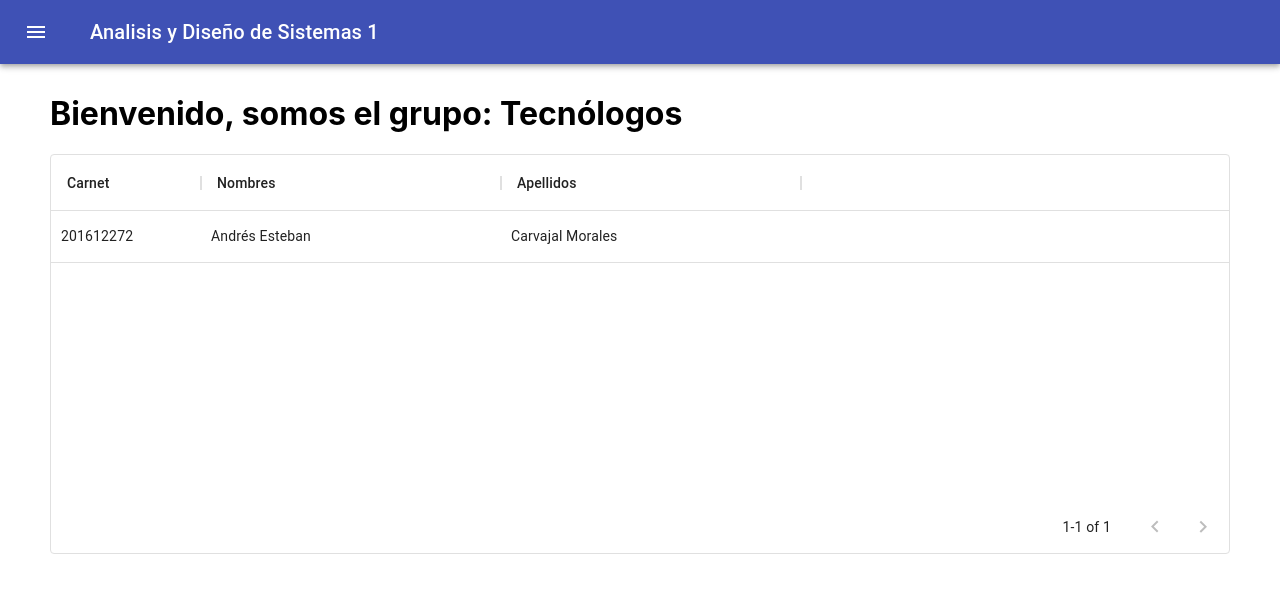
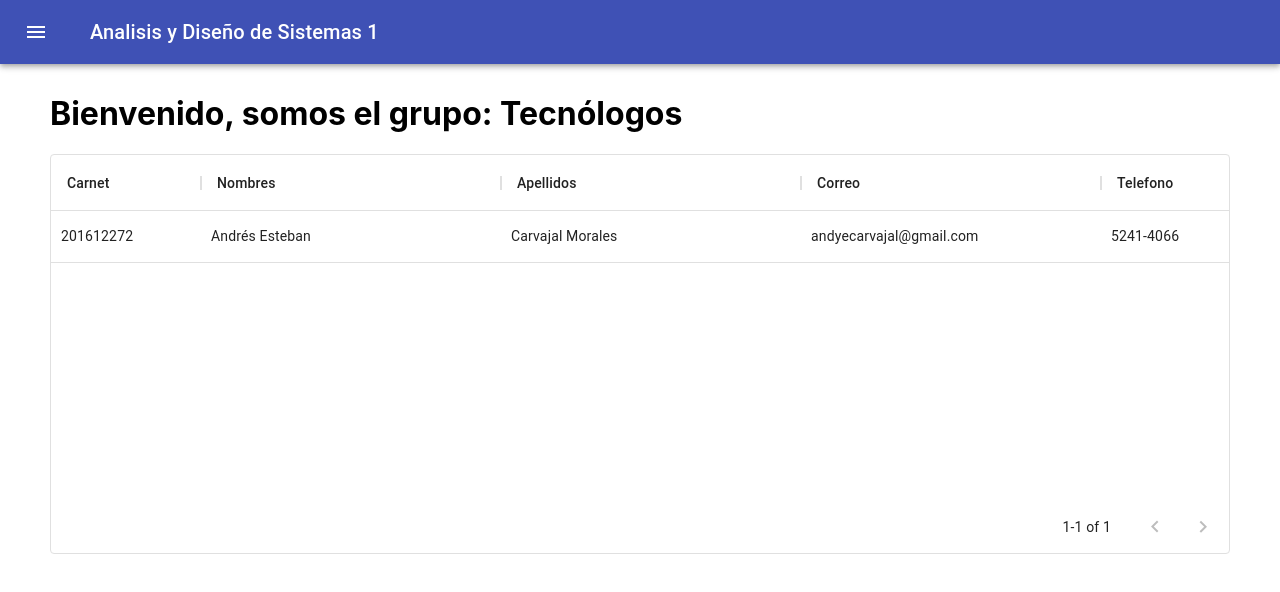
Before and after one commit to Askaredox/AYD1_Practica1_13, a React (Create React App) app in the folder frontend/: page / in a window 1280 px wide. Shown: the top 592 px of the page. Built offline with nearby package versions, Linux system fonts and the light colour scheme.

Commit message:
correccion tabla

```diff
--- a/frontend/src/home/Home.jsx
+++ b/frontend/src/home/Home.jsx
@@ -22,9 +22,19 @@ class Home extends React.Component{
                     headerName: 'Apellidos',
                     width: 300
                 },
+                {
+                    field: 'mail',
+                    headerName: 'Correo',
+                    width: 300
+                },
+                {
+                    field: 'phone',
+                    headerName: 'Telefono',
+                    width: 300
+                },
             ],
             filas:[
-                {id:'201612272', name:'Andrés Esteban', lastname:'Carvajal Morales'}
+                {id:'201612272', name:'Andrés Esteban', lastname:'Carvajal Morales', mail:'andyecarvajal@gmail.com', phone:'5241-4066'}
             ]
         }
     }
```
Also changed, not shown: 1 other file (tests, documents, lock files or other folders).
